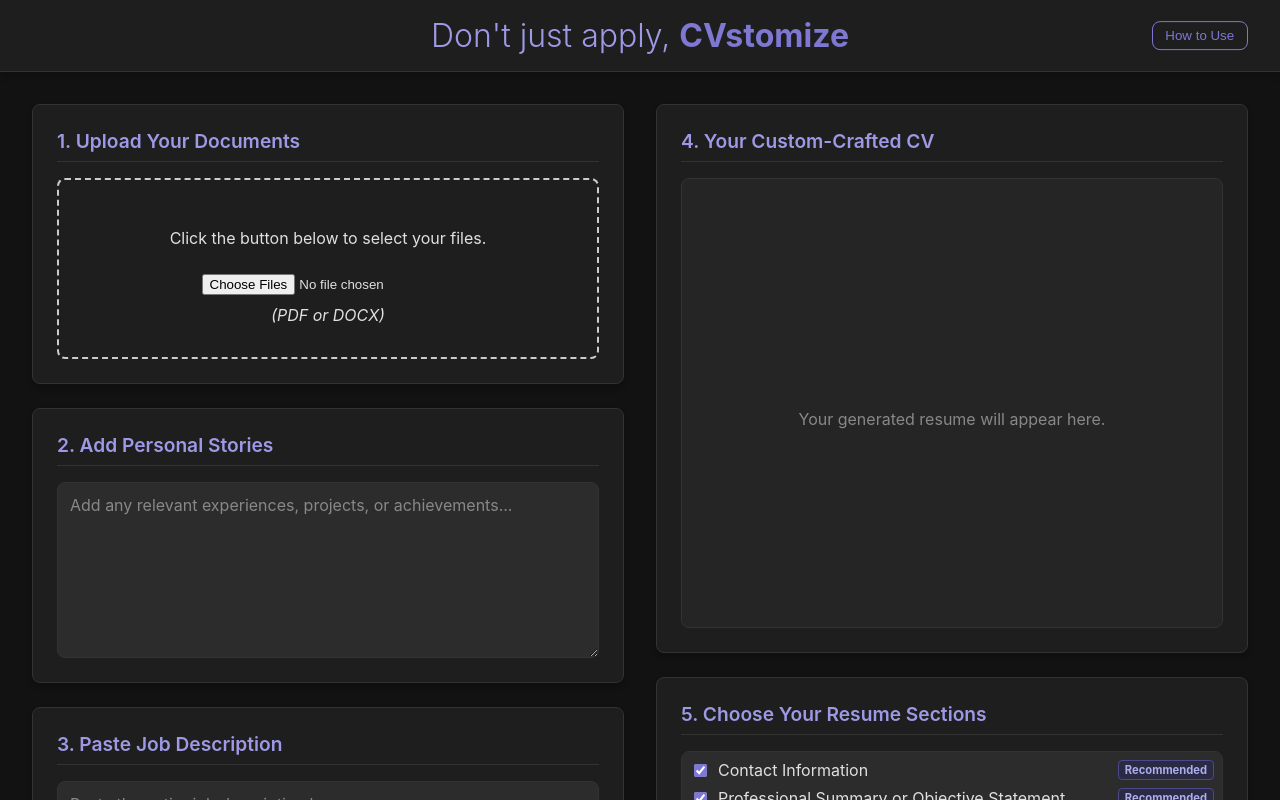
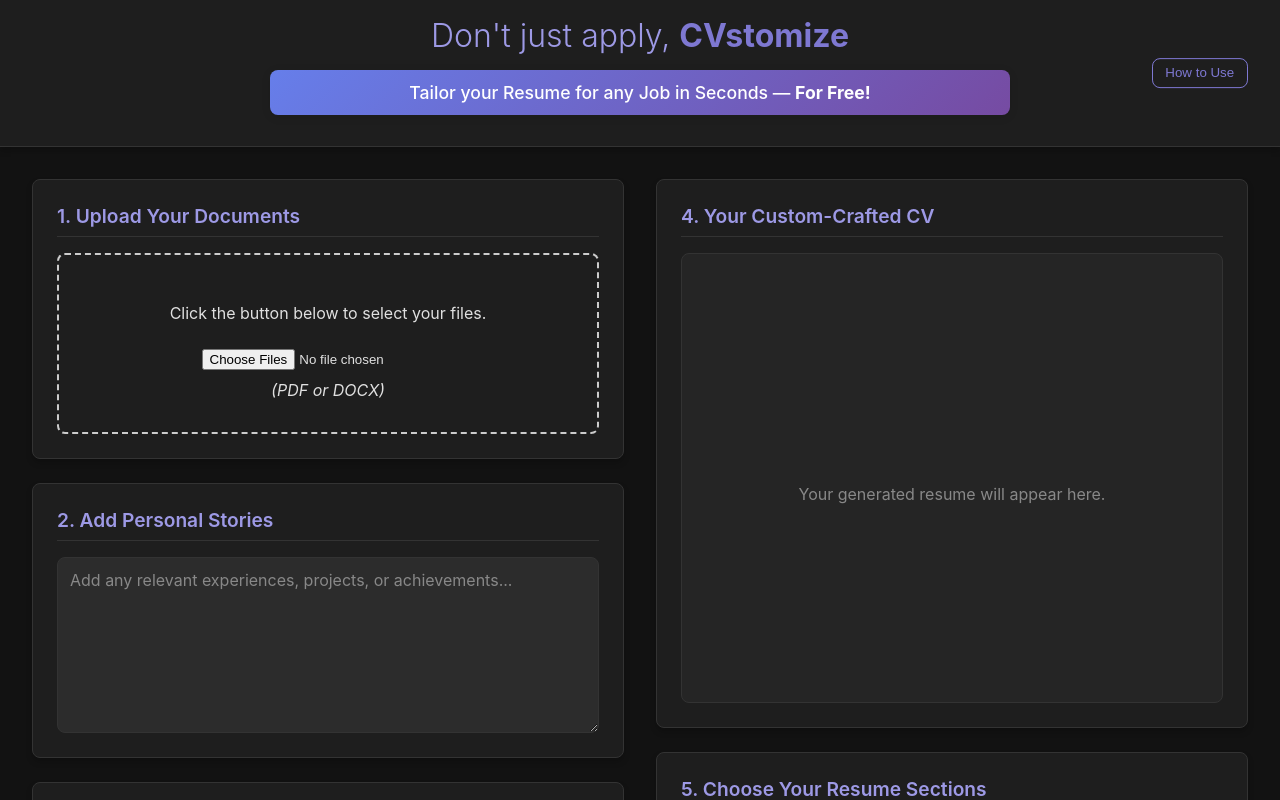
Before and after one commit to wyofalcon/cvstomize, a React (Create React App) app: page / in a window 1280 px wide. Shown: the top 800 px of the page. Built offline with nearby package versions, Linux system fonts and the light colour scheme.

Commit message:
feat: Add banner under title

```diff
--- a/src/App.css
+++ b/src/App.css
@@ -244,7 +244,7 @@ textarea::placeholder { color: #888; }
   #resume-content h2 + * {
     page-break-before: avoid;
     break-before: avoid;
-  }
+}
 
   #resume-content h2 + * + * {
     page-break-before: avoid;
@@ -350,3 +350,22 @@ textarea::placeholder { color: #888; }
     max-width: 100%;
   }
 }
+
+/* Add this to your App.css file */
+.banner {
+  background: linear-gradient(135deg, #667eea 0%, #764ba2 100%);
+  color: white;
+  padding: 12px 20px;
+  margin: 15px auto;
+  border-radius: 8px;
+  box-shadow: 0 2px 10px rgba(0, 0, 0, 0.1);
+  width: 80%;
+  max-width: 700px;
+}
+
+.banner p {
+  margin: 0;
+  font-size: 1.1rem;
+  font-weight: 500;
+  text-align: center;
+}
--- a/src/App.js
+++ b/src/App.js
@@ -76,6 +76,9 @@ function App() {
 
       <header className="App-header">
         <h1>Don't just apply, <span>CVstomize</span></h1>
+        <div className="banner">
+          <p>Tailor your Resume for any Job in Seconds — <strong>For Free!</strong></p>
+        </div>
         <button className="tutorial-btn" onClick={() => setIsTutorialOpen(true)}>
           How to Use
         </button>
```
